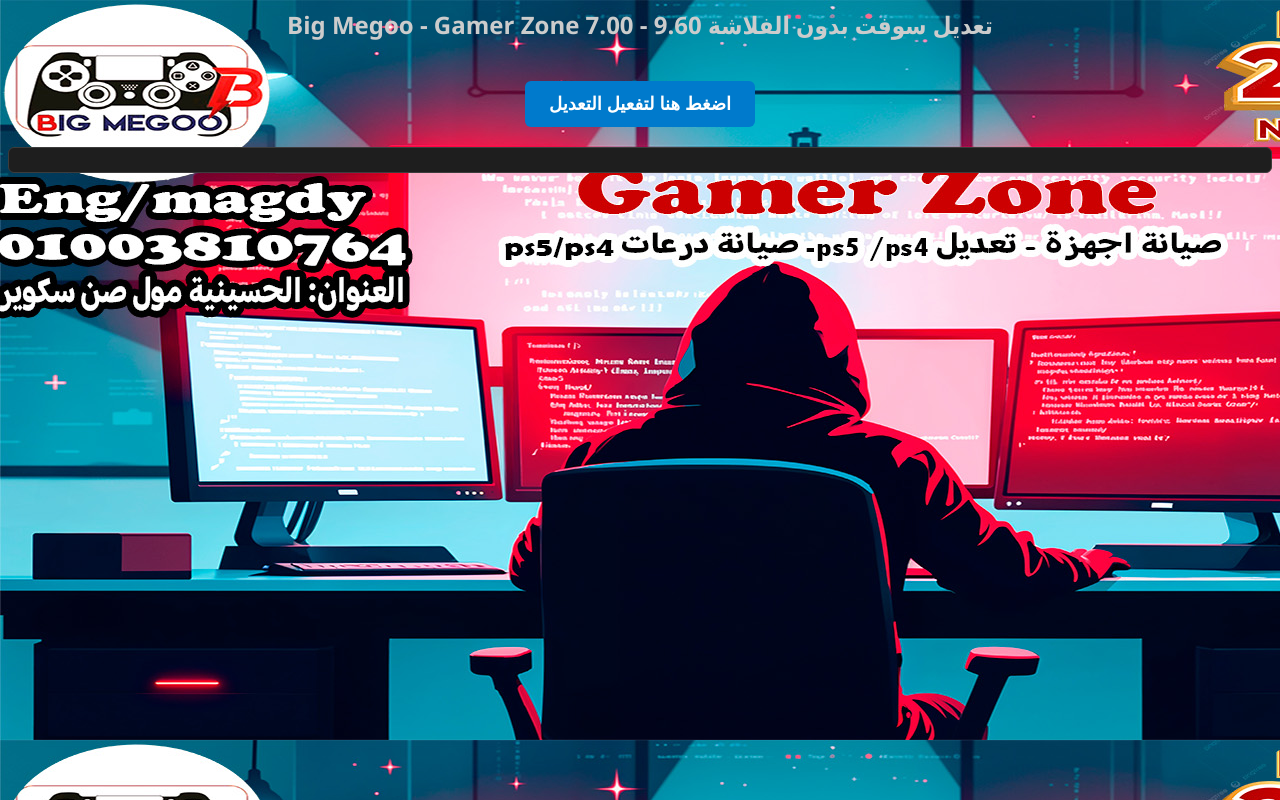
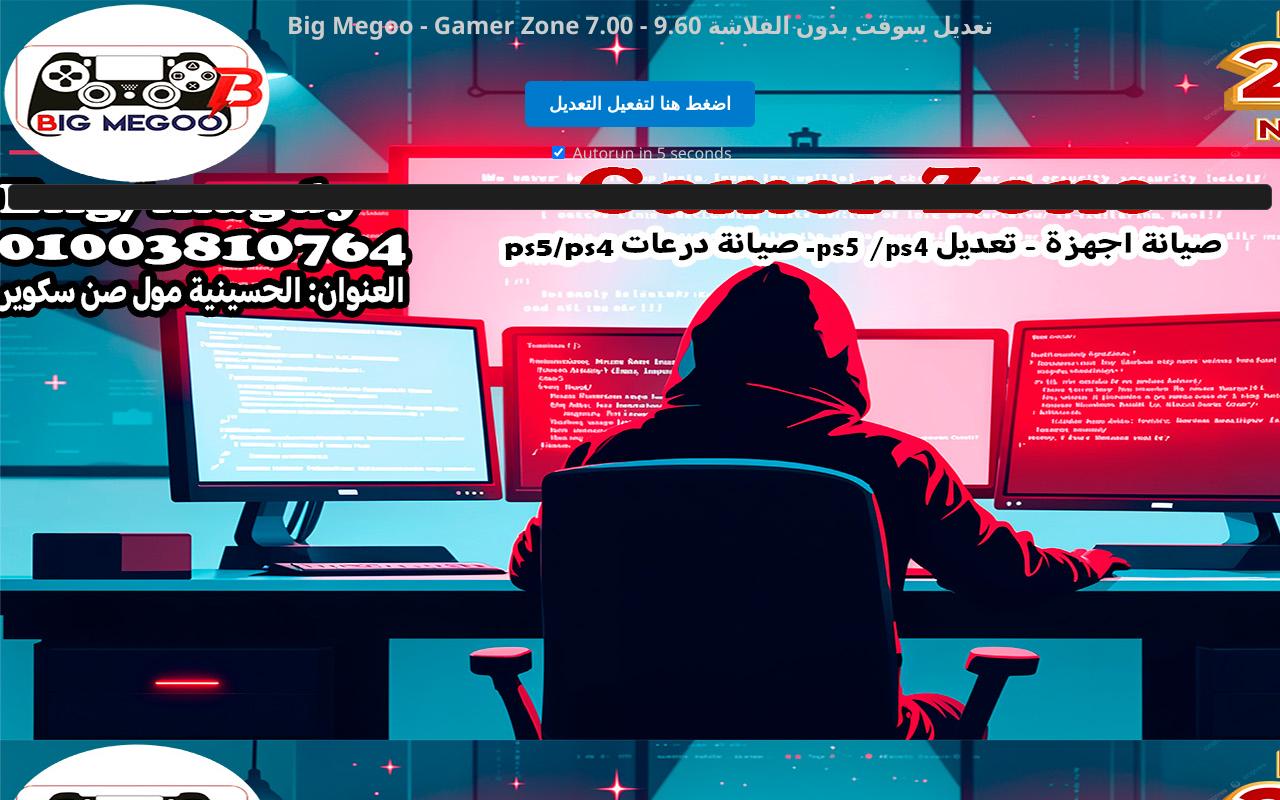
Before and after one commit to BigMegoo/960n, a plain HTML site: page index.html in a window 1280 px wide. Drawn offline with Linux system fonts and the light colour scheme.

Commit message:
Update index.html

```diff
--- a/index.html
+++ b/index.html
@@ -57,8 +57,14 @@
   </head>
   <body>
     <h2> Big Megoo - Gamer Zone   7.00 - 9.60 تعديل سوفت بدون الفلاشة </h2>
-    <div>
+        <div>
       <button id="jailbreakBtn">اضغط هنا لتفعيل التعديل</button>
+    </div>
+    <div style="margin-top: 15px;">
+      <label style="font-size: 16px;">
+        <input type="checkbox" id="autoRunCheck" checked>
+        Autorun in <span id="countdown">5</span> seconds
+      </label>
     </div>
     <pre id="console"></pre>
   </body>
```
